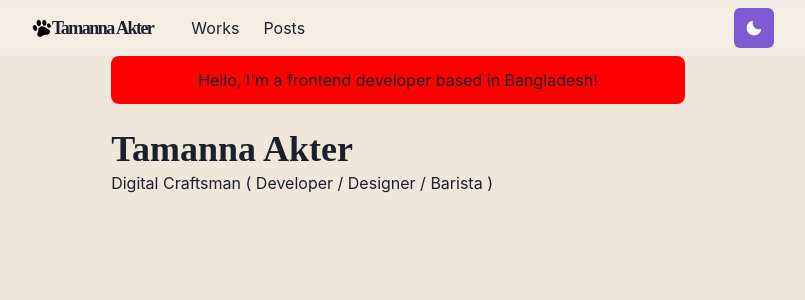
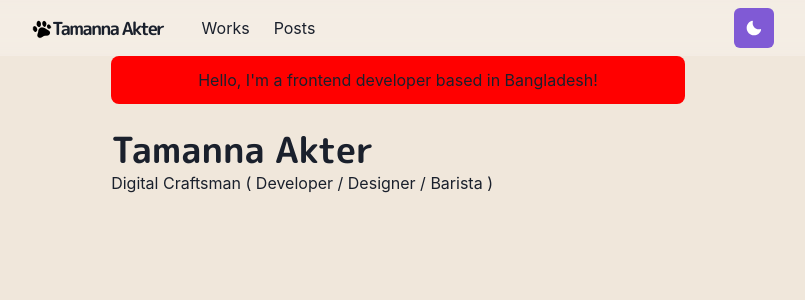
Before and after one commit to tamannaBithy/tamanna-portfolio, a Next.js app: page / in a window 1280 px wide. Shown: the top 300 px of the page, without its empty margins (242-1047 px from the left). Built offline with nearby package versions, Linux system fonts and the light colour scheme.

Commit message:
change font

```diff
--- /dev/null
+++ b/components/fonts.js
@@ -0,0 +1,6 @@
+const Fonts = () => (
+    <style jsx global>{`
+      @import url('https://fonts.googleapis.com/css2?family=M+PLUS+Rounded+1c:wght@300;700&display=swap');
+    `}</style>
+)
+export default Fonts
--- a/pages/_app.js
+++ b/pages/_app.js
@@ -1,4 +1,5 @@
 import { ChakraProvider } from '@chakra-ui/react'
+import Fonts from '../components/fonts'
 import Layout from '../components/layouts/main'
 import theme from '../library/theme'
 
@@ -6,6 +7,7 @@
 function MyApp({ Component, pageProps, router }) {
     return (
         <ChakraProvider theme={theme}>
+            <Fonts />
             <Layout router={router}>
                 <Component {...pageProps} key={router.route} />
             </Layout>
```
